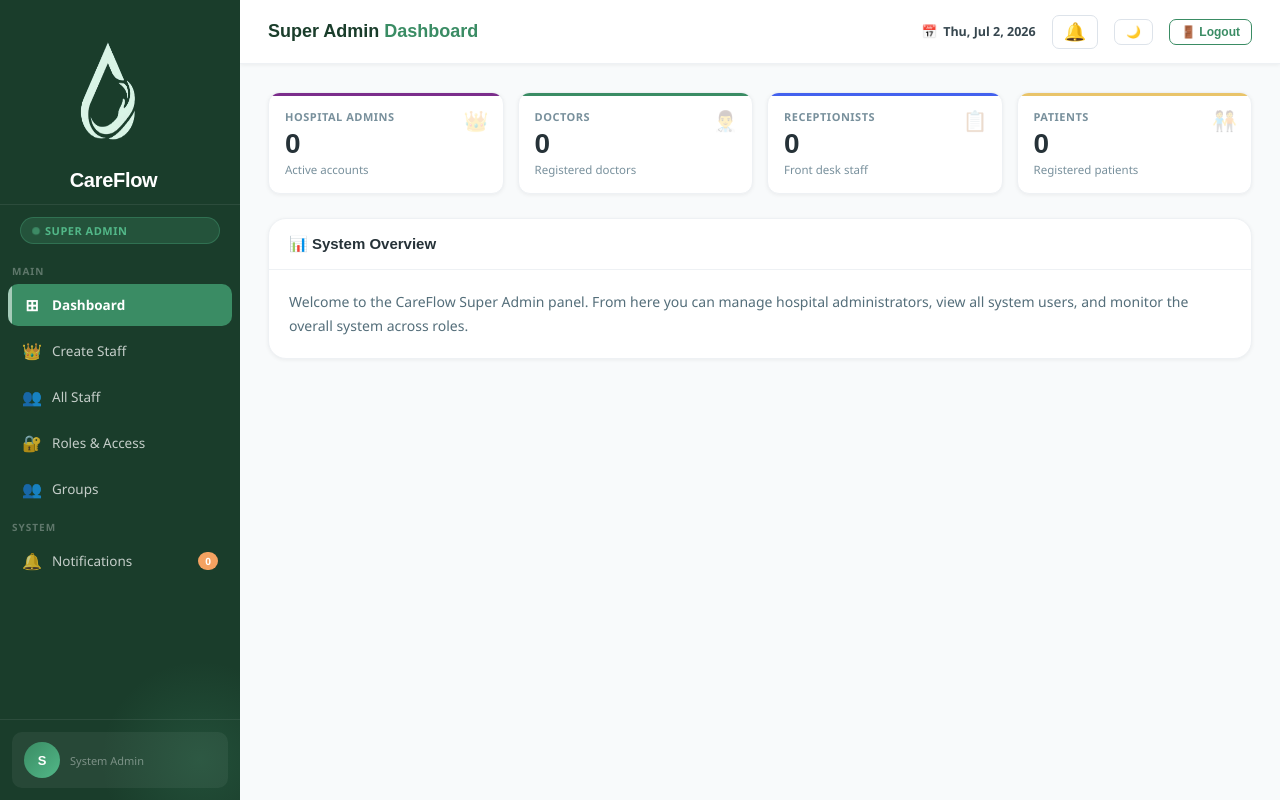
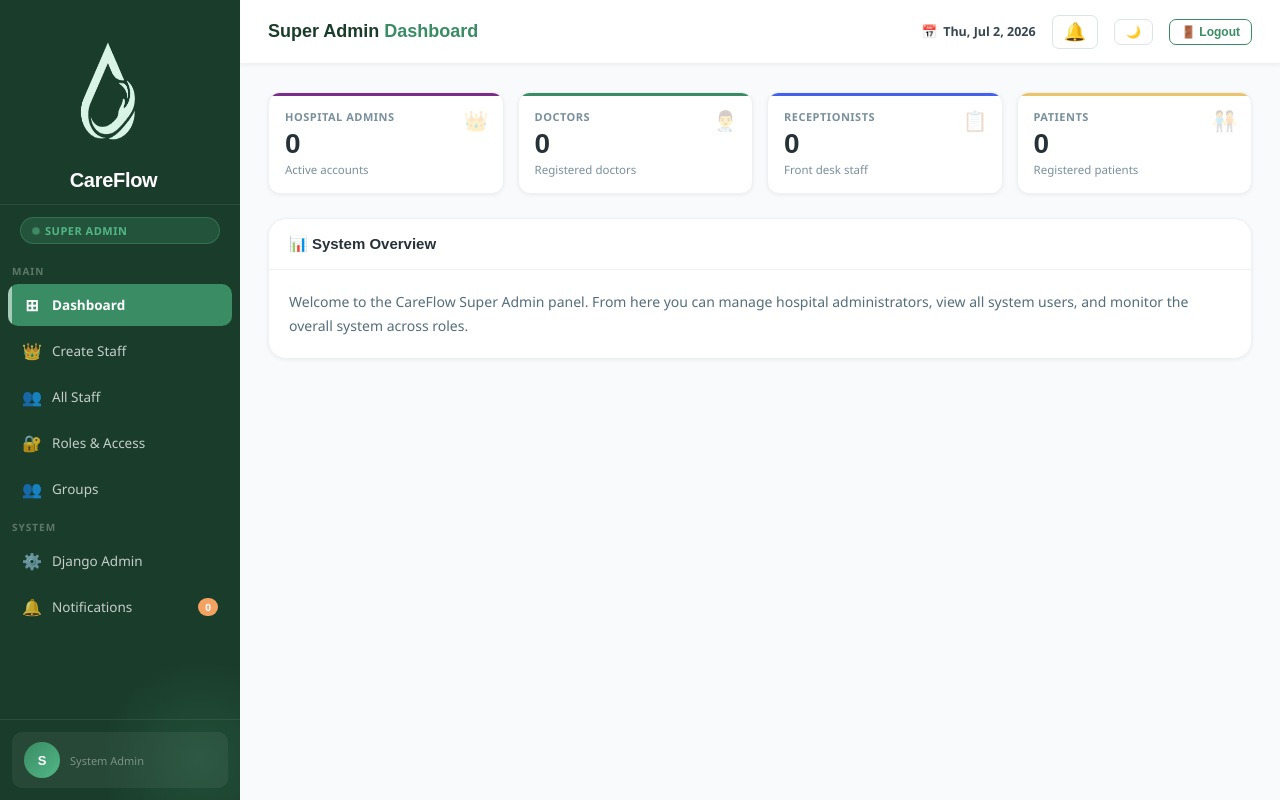
Before and after one commit to Auralith-Bit/AuralithCareflow_Backend, a Django app: template careflow/templates/super-admin.html in a window 1280 px wide. Run offline with Django 5.2, Linux system fonts and the light colour scheme; the template is opened without the code that fills it, so the values that code supplies are empty.

Commit message:
added nav of django admin via superadmin

```diff
--- a/careflow/accounts/middleware.py
+++ b/careflow/accounts/middleware.py
@@ -5,6 +5,7 @@ PROTECTED_PAGES = {
     '/reception/': {'receptionist', 'hospital_admin', 'super_admin'},
     '/admin-panel/': {'hospital_admin', 'super_admin'},
     '/super-admin/': {'super_admin'},
+    '/admin/': {'super_admin'},
     '/patient/': {'patient'},
     '/doctor/': {'doctor', 'hospital_admin', 'super_admin'},
 }
--- a/careflow/templates/super-admin.html
+++ b/careflow/templates/super-admin.html
@@ -238,6 +238,7 @@
   <div class="nav-item" onclick="setNav(this, 'roles')"><span class="icon">🔐</span> Roles & Access</div>
   <div class="nav-item" onclick="setNav(this, 'groups')"><span class="icon">👥</span> Groups</div>
   <div class="nav-section">System</div>
+  <div class="nav-item" onclick="window.location.href='/admin/'"><span class="icon">⚙️</span> Django Admin</div>
   <div class="nav-item" onclick="setNav(this, 'notifications')"><span class="icon">🔔</span> Notifications <span class="nav-badge" id="notif-badge">0</span></div>
   <div class="sidebar-bottom">
     <div class="user-card">
```
